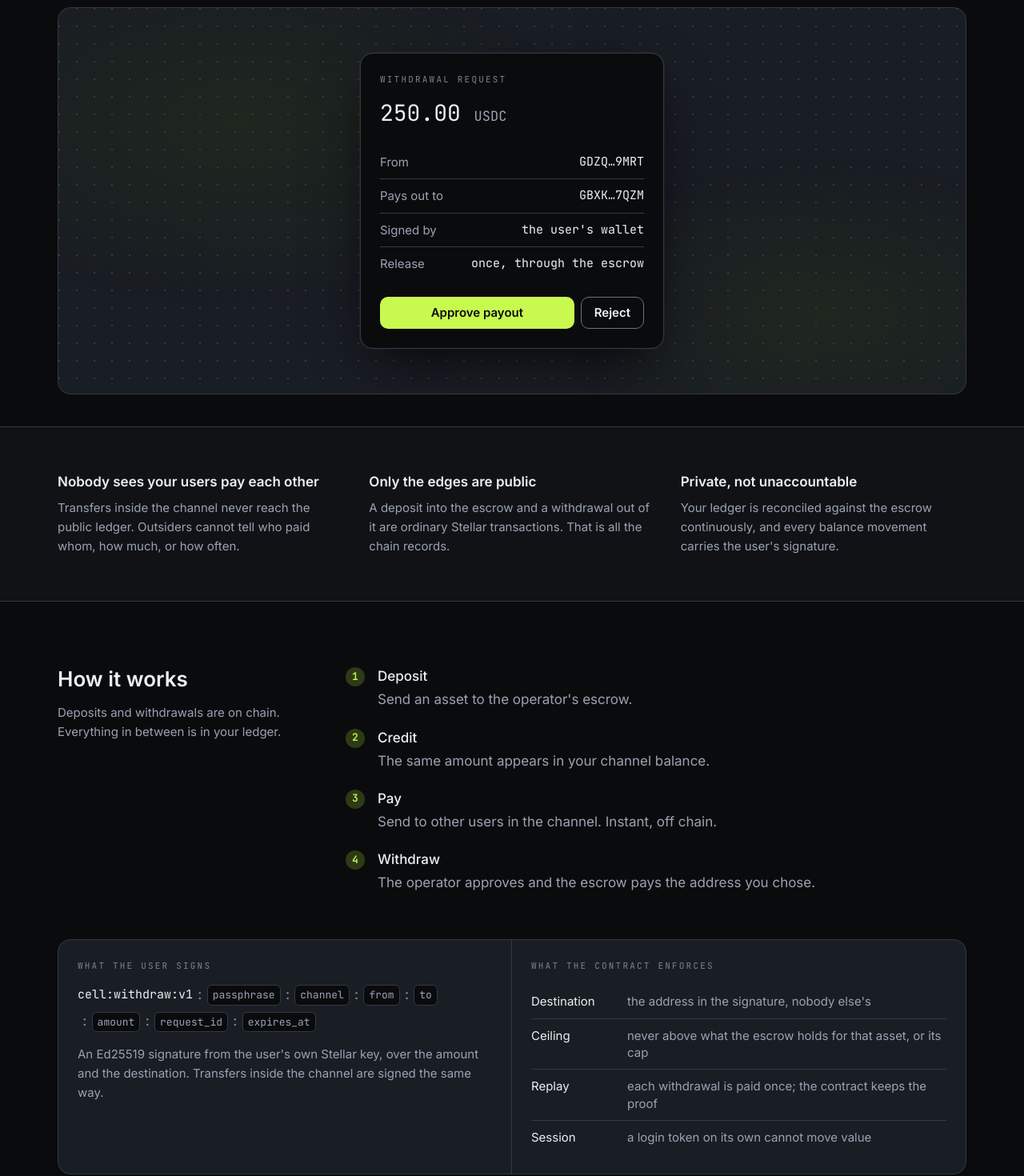
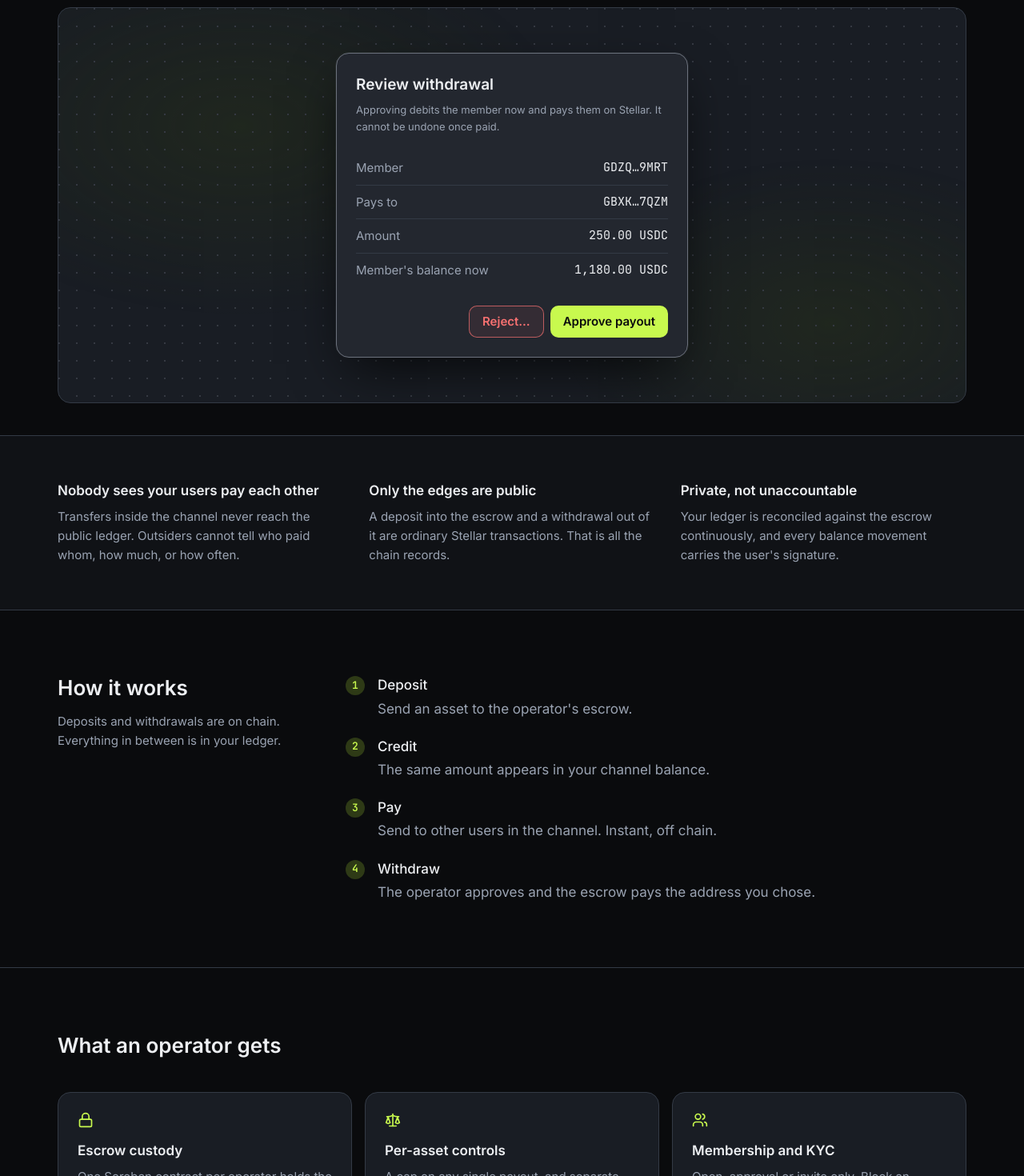
Before and after one commit to SentinelLab-VN/cell-landing-page, a React (Vite) app: page / in a window 1280 px wide. Shown: the part 500-1970 px from the top of the page at 80% size. Built offline with nearby package versions, Linux system fonts and the light colour scheme; no server answers.

Commit message:
The review dialog as it is in the app; drop the mechanism block

```diff
--- a/src/App.tsx
+++ b/src/App.tsx
@@ -2,7 +2,6 @@ import { Building2, Landmark, Lock, ScrollText, Scale, Server, ShieldCheck, User
 import type { ComponentType } from "react";
 import { Diagram } from "@/components/diagram";
 import { GitHubIcon, XIcon } from "@/components/icons";
-import { Mechanism } from "@/components/mechanism";
 import { Moment } from "@/components/moment";
 import { APP_URL, CONTACT_URL, GITHUB_ORG, REPOS, X_URL } from "@/links";
 
@@ -94,9 +93,6 @@ export function App() {
             </div>
             <Diagram />
           </div>
-          <div className="mt-14">
-            <Mechanism />
-          </div>
         </section>
 
         <section id="capabilities" className="border-t border-border">
--- a/src/components/mechanism.tsx
+++ /dev/null
@@ -1,45 +0,0 @@
-/** What the user signs, and what the contract makes of it. */
-const parts = ["passphrase", "channel", "from", "to", "amount", "request_id", "expires_at"];
-
-const enforced = [
-  ["Destination", "the address in the signature, nobody else's"],
-  ["Ceiling", "never above what the escrow holds for that asset, or its cap"],
-  ["Replay", "each withdrawal is paid once; the contract keeps the proof"],
-  ["Session", "a login token on its own cannot move value"],
-];
-
-export function Mechanism() {
-  return (
-    <div className="overflow-hidden rounded-2xl border border-border bg-card">
-      <div className="grid lg:grid-cols-2">
-        <div className="border-b border-border p-6 lg:border-r lg:border-b-0">
-          <p className="num text-[11px] tracking-[0.2em] text-dim uppercase">What the user signs</p>
-          <div className="mt-4 flex flex-wrap items-center gap-y-2">
-            <span className="num text-sm text-foreground">cell:withdraw:v1</span>
-            {parts.map((p) => (
-              <span key={p} className="flex items-center">
-                <span className="num mx-1 text-dim">:</span>
-                <span className="num rounded-[6px] border border-border bg-background px-1.5 py-0.5 text-[13px] text-muted-foreground">{p}</span>
-              </span>
-            ))}
-          </div>
-          <p className="mt-4 text-[15px] leading-[1.6] text-muted-foreground">
-            An Ed25519 signature from the user's own Stellar key, over the amount and the destination. Transfers
-            inside the channel are signed the same way.
-          </p>
-        </div>
-        <div className="p-6">
-          <p className="num text-[11px] tracking-[0.2em] text-dim uppercase">What the contract enforces</p>
-          <dl className="mt-4 divide-y divide-border">
-            {enforced.map(([k, v]) => (
-              <div key={k} className="flex gap-6 py-2.5 text-sm">
-                <dt className="w-24 shrink-0 text-foreground">{k}</dt>
-                <dd className="text-muted-foreground">{v}</dd>
-              </div>
-            ))}
-          </dl>
-        </div>
-      </div>
-    </div>
-  );
-}
--- a/src/components/moment.tsx
+++ b/src/components/moment.tsx
@@ -1,4 +1,4 @@
-/** One product moment on a textured panel: a payout the user signed, waiting for the operator. */
+/** The operator's review dialog, as it is in the app. */
 export function Moment() {
   return (
     <div className="relative overflow-hidden rounded-2xl border border-border bg-card">
@@ -11,22 +11,24 @@ export function Moment() {
           backgroundSize: "22px 22px, 100% 100%, 100% 100%",
         }}
       />
-      <div className="relative flex min-h-[380px] items-center justify-center px-6 py-14">
-        <div className="w-full max-w-[380px] rounded-2xl border border-border bg-background p-6 shadow-lg">
-          <p className="num text-[11px] tracking-[0.2em] text-dim uppercase">Withdrawal request</p>
-          <p className="num mt-3 text-[28px] text-foreground">250.00 <span className="text-base text-muted-foreground">USDC</span></p>
+      <div className="relative flex min-h-[400px] items-center justify-center px-6 py-14">
+        <div className="w-full max-w-[440px] rounded-2xl border border-border-strong bg-popover p-6 shadow-lg">
+          <p className="text-lg font-semibold text-foreground">Review withdrawal</p>
+          <p className="mt-1.5 text-[13px] leading-relaxed text-muted-foreground">
+            Approving debits the member now and pays them on Stellar. It cannot be undone once paid.
+          </p>
           <dl className="mt-5 divide-y divide-border text-sm">
-            <Row k="From" v="GDZQ…9MRT" />
-            <Row k="Pays out to" v="GBXK…7QZM" />
-            <Row k="Signed by" v="the user's wallet" />
-            <Row k="Release" v="once, through the escrow" />
+            <Row k="Member" v="GDZQ…9MRT" />
+            <Row k="Pays to" v="GBXK…7QZM" />
+            <Row k="Amount" v="250.00 USDC" />
+            <Row k="Member's balance now" v="1,180.00 USDC" />
           </dl>
-          <div className="mt-5 flex gap-2">
-            <span className="inline-flex h-10 flex-1 items-center justify-center rounded-[10px] bg-primary text-sm font-semibold text-primary-foreground">
+          <div className="mt-6 flex justify-end gap-2">
+            <span className="inline-flex h-10 items-center justify-center rounded-[10px] border border-destructive/70 bg-destructive/8 px-4 text-sm font-semibold text-destructive">
+              Reject…
+            </span>
+            <span className="inline-flex h-10 items-center justify-center rounded-[10px] bg-primary px-4 text-sm font-semibold text-primary-foreground">
               Approve payout
-            </span>
-            <span className="inline-flex h-10 items-center justify-center rounded-[10px] border border-border-strong px-4 text-sm font-semibold text-foreground">
-              Reject
             </span>
           </div>
         </div>
```
